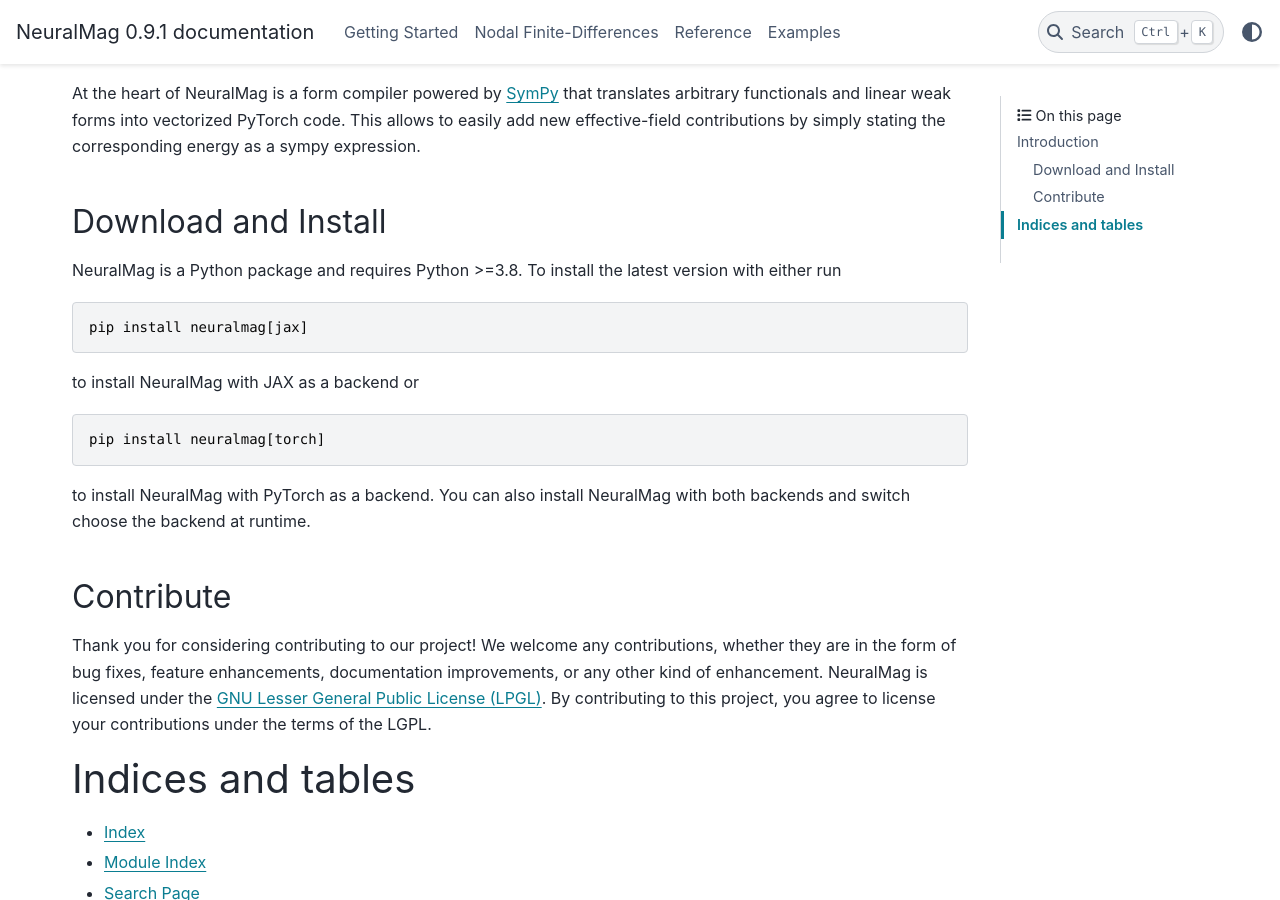
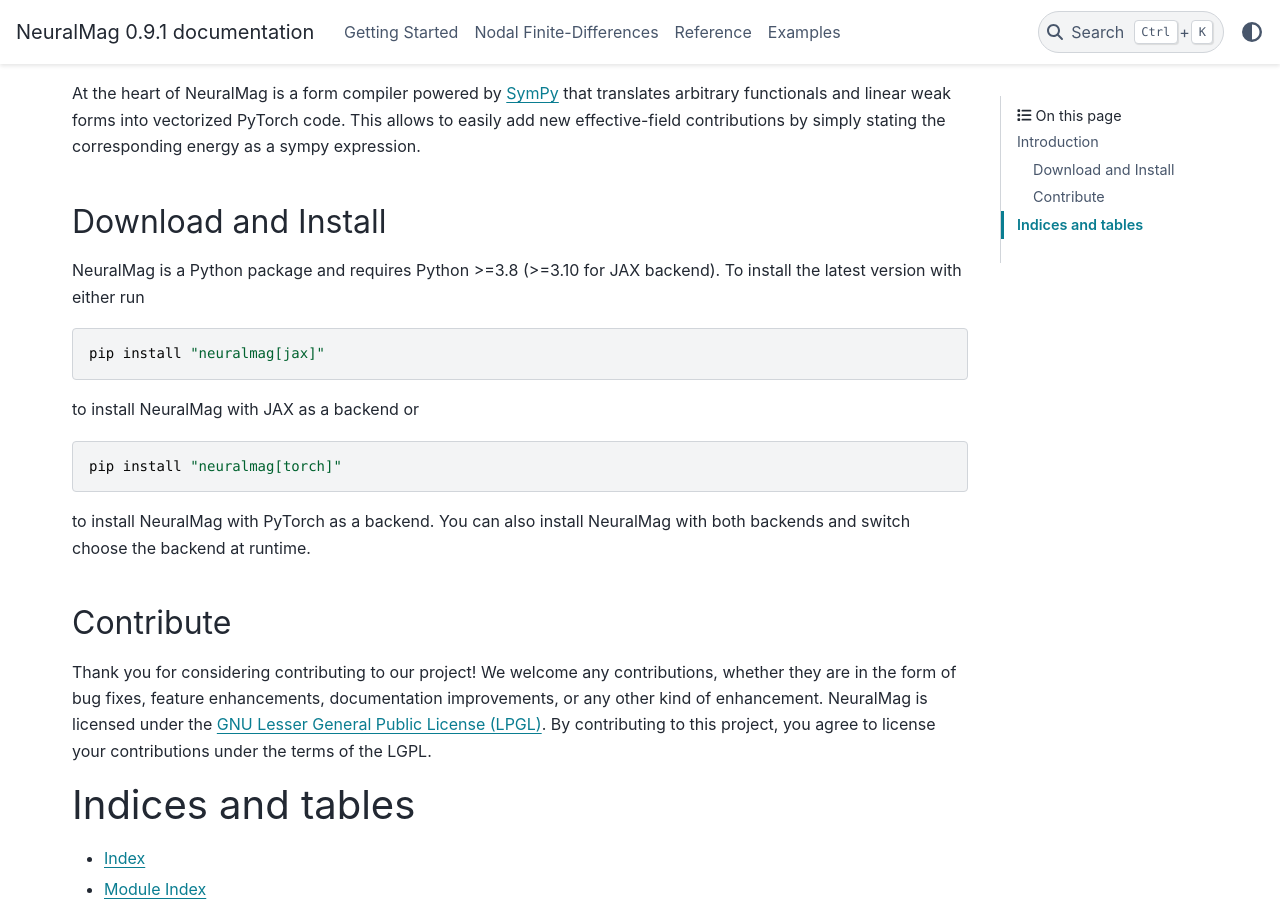
Before and after one commit to DavidLanders95/NeuralMagFork, a Sphinx documentation site: the page built from docs/index.rst, in a window 1280 px wide and 900 px high, scrolled down 547 px. Built offline with Sphinx 7.4.7 and the PyData theme 0.15.4, drawn with Linux system fonts in a browser that asks for light colours.

Commit message:
update installation info for platform independence

```diff
--- a/docs/index.rst
+++ b/docs/index.rst
@@ -28,18 +28,18 @@
 Download and Install
 --------------------
 
-NeuralMag is a Python package and requires Python >=3.8. To install the latest version with either run
+NeuralMag is a Python package and requires Python >=3.8 (>=3.10 for JAX backend). To install the latest version with either run
 
 .. code::
 
-    pip install neuralmag[jax]
+    pip install "neuralmag[jax]"
 
 
 to install NeuralMag with JAX as a backend or
 
 .. code::
 
-    pip install neuralmag[torch]
+    pip install "neuralmag[torch]"
 
 to install NeuralMag with PyTorch as a backend. You can also install NeuralMag with both
 backends and switch choose the backend at runtime.
```
Also changed, not shown: README.md (+3 -3 lines).
